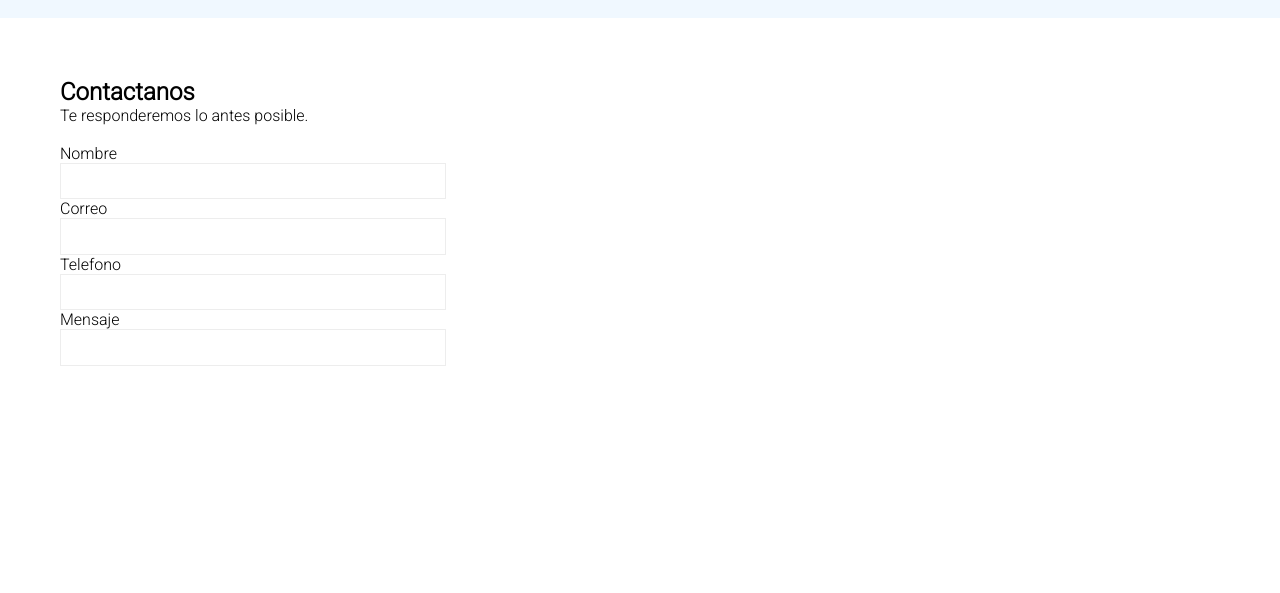
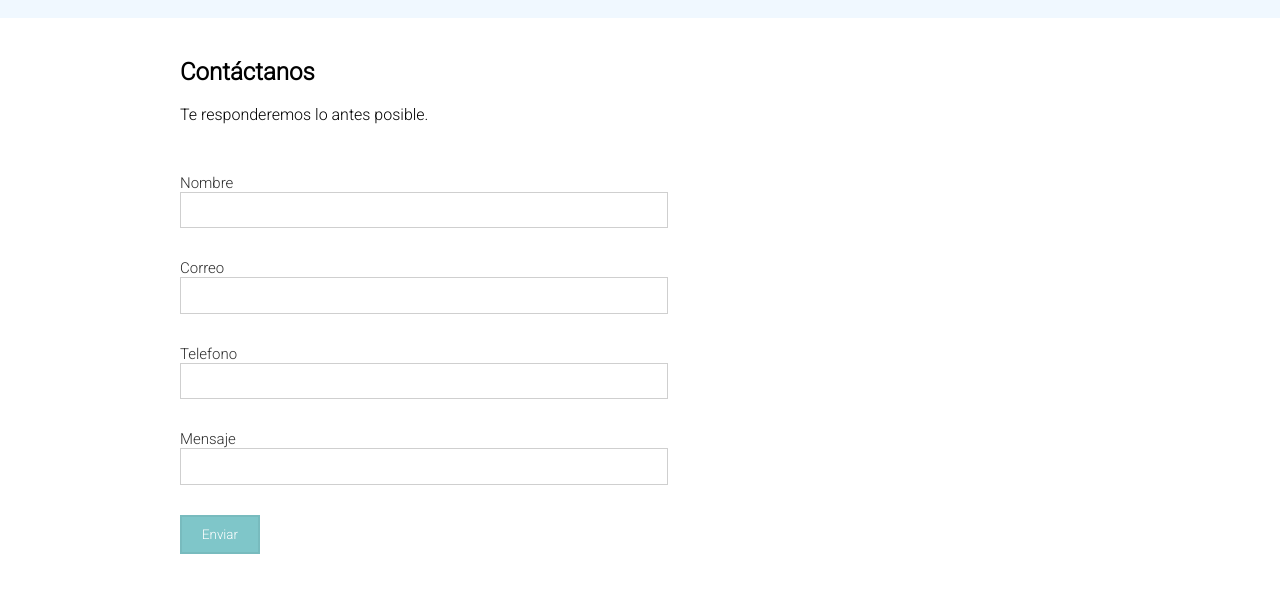
Before and after one commit to Nahu2412/TpCAC, a plain HTML site: page contact.html in a window 1280 px wide. Shown: the part 67-660 px from the top of the page. Drawn offline with Linux system fonts and the light colour scheme.

Commit message:
Creacion del html y css del formulario

```diff
--- a/contact.html
+++ b/contact.html
@@ -29,29 +29,32 @@
                     <div id="place-form">
                         <form>
                             <div id="Title-form">
-                                <h1>Contactanos</h1>
+                                <h1>Contáctanos</h1><br>
                                 <p>Te responderemos lo antes posible.</p>
                                 <br>
                             </div>
                             <div id="name-form" class="">
-                                <label>Nombre<br>
-                                    <input class="inputstyle" type="text">
+                                <label for="nombre">Nombre<br>
+                                    <input class="inputstyle" type="text" id="nombre" name="nombre">
                                 </label>
                             </div>
                             <div id="correo-form">
-                                <label>Correo<br>
-                                    <input class="inputstyle" type="email">
+                                <label for="correo">Correo<br>
+                                    <input class="inputstyle" type="email" name="correo" id="correo">
                                 </label>
                             </div>
                             <div id="telefono-form">
-                                <label>Telefono<br>
-                                    <input class="inputstyle" type="tel">
+                                <label for="telefono">Telefono<br>
+                                    <input class="inputstyle" type="tel" name="telefono" id="telefono">
                                 </label>
                             </div>
                             <div id="mensaje-form">
-                                <label>Mensaje<br>
+                                <label for="mensaje">Mensaje<br>
                                     <input class="inputstyle" type="text" name="mensaje" id="mensajeinput">
                                 </label>
+                            </div>
+                            <div id="button-form">
+                                <button id="button-enviar"><span>Enviar</span></button>
                             </div>
                         </form>
                     </div>
--- a/static/css/style.css
+++ b/static/css/style.css
@@ -9,6 +9,7 @@ header{
     background-color: aliceblue;
     justify-content: space-between;
     align-items: center;
+    /*border-bottom: 1px solid #000;*/
 }
 li{
     list-style: none;
@@ -42,7 +43,7 @@ a:hover{
     height: 45em;
 }
 .container{
-    margin: 60px 0px;
+    margin: 40px 0px;
 }
 #contact-place{
     height: 35em;
@@ -50,10 +51,27 @@ a:hover{
     background-color: aqua;
 }
 #place-form{
-    margin: 0px 60px;
+    display: flex;
+    margin: 0px 180px;
 }
+#place-form form{
+    display: flex;
+    flex-direction: column;
+    gap: 30px;
+}
+
 .inputstyle{
     height: 4.3vh;
-    width: 30vw;
-    border: 1px solid #EDEDED;
+    width: 38vw;
+    border: 1px solid #cfcfcf;
 }
+label{
+    font-size: 15px;
+    color: #2e2e2e;
+}
+#button-enviar{
+    background-color: #7FC6C9;
+    color: #fff;
+    border:2px solid #78BBBE;
+    padding: 10px 20px;
+}
```
Also changed, not shown: static/js/formulario.js (added).
